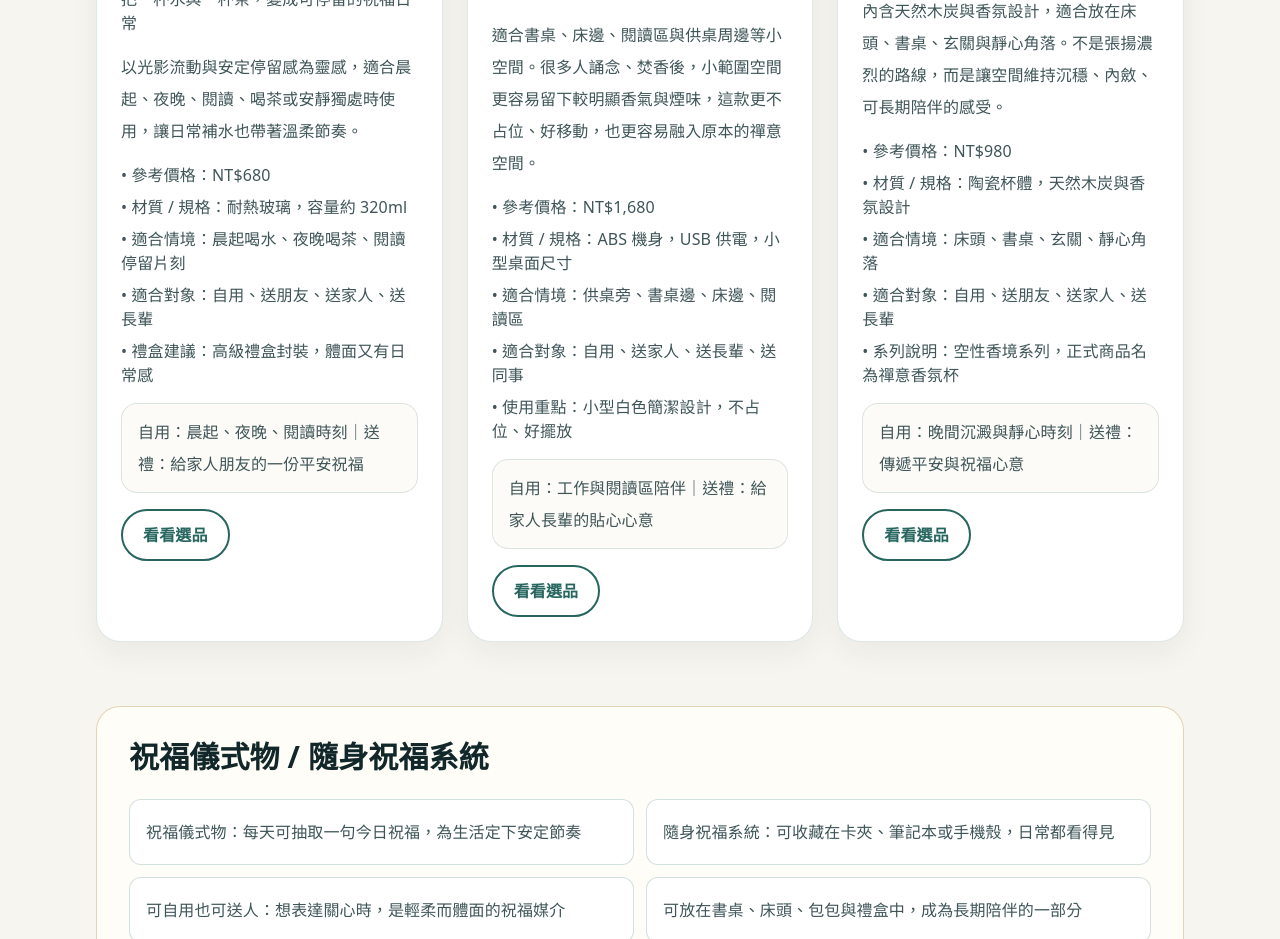
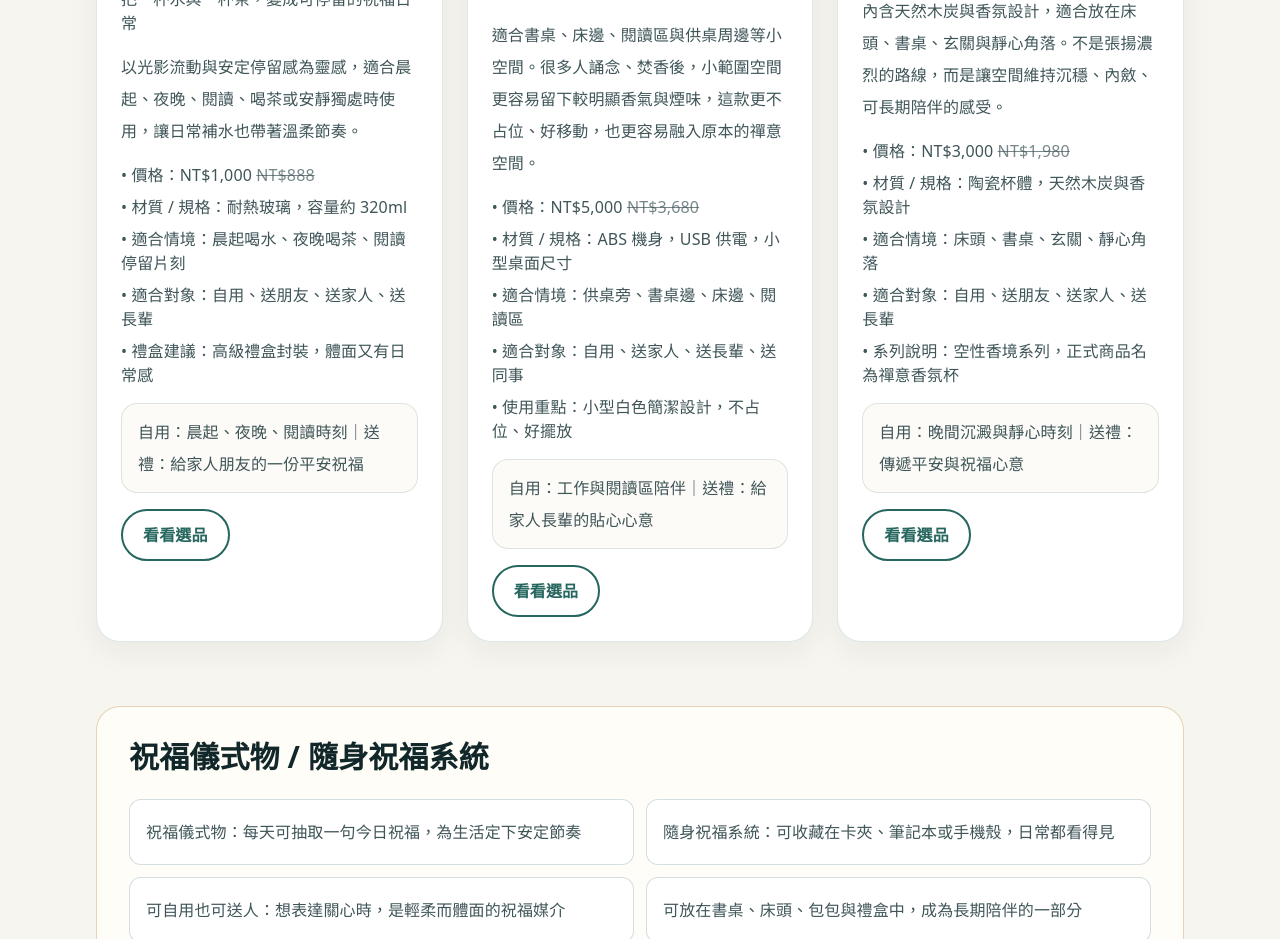
Before and after one commit to Chipwwwwww/weichenxinghai, a Next.js app: page / in a window 1280 px wide. Shown: the part 3180-4119 px from the top of the page. Built offline with nearby package versions, Linux system fonts and the light colour scheme; no server answers.

Commit message:
Update product display and strikethrough prices

```diff
--- a/app/page.tsx
+++ b/app/page.tsx
@@ -176,7 +176,10 @@ export default function HomePage() {
                 <p className="text-base text-brand-slate">{product.subtitle}</p>
                 <p className="text-base leading-8 text-brand-slate">{product.description}</p>
                 <ul className="space-y-2 text-base text-brand-slate">
-                  <li>• {product.price}</li>
+                  <li>
+                    • 價格：{product.price}{" "}
+                    <span className="text-brand-slate/70 line-through">{product.crossedPrice}</span>
+                  </li>
                   <li>• {product.specs}</li>
                   <li>• {product.placement}</li>
                   <li>• {product.audience}</li>
--- a/app/shop/page.tsx
+++ b/app/shop/page.tsx
@@ -49,7 +49,9 @@ export default function ShopPage() {
               <p className="text-base text-brand-slate">{product.subtitle}</p>
               <p className="text-base leading-8 text-brand-slate">{product.description}</p>
               <ul className="space-y-2 rounded-2xl border border-brand-teal/15 bg-[#fcfbf7] px-4 py-3 text-base leading-8 text-brand-slate">
-                <li>{product.price}</li>
+                <li>
+                  價格：{product.price} <span className="text-brand-slate/70 line-through">{product.crossedPrice}</span>
+                </li>
                 <li>{product.specs}</li>
                 <li>{product.placement}</li>
                 <li>{product.audience}</li>
--- a/data/brandContent.ts
+++ b/data/brandContent.ts
@@ -21,7 +21,8 @@ export const products = [
     description:
       "以光影流動與安定停留感為靈感，適合晨起、夜晚、閱讀、喝茶或安靜獨處時使用，讓日常補水也帶著溫柔節奏。",
     image: brandAssets.products.twistGlass,
-    price: "參考價格：NT$680",
+    price: "NT$1,000",
+    crossedPrice: "NT$888",
     specs: "材質 / 規格：耐熱玻璃，容量約 320ml",
     placement: "適合情境：晨起喝水、夜晚喝茶、閱讀停留片刻",
     audience: "適合對象：自用、送朋友、送家人、送長輩",
@@ -42,7 +43,8 @@ export const products = [
     description:
       "適合書桌、床邊、閱讀區與供桌周邊等小空間。很多人誦念、焚香後，小範圍空間更容易留下較明顯香氣與煙味，這款更不占位、好移動，也更容易融入原本的禪意空間。",
     image: brandAssets.products.purifier,
-    price: "參考價格：NT$1,680",
+    price: "NT$5,000",
+    crossedPrice: "NT$3,680",
     specs: "材質 / 規格：ABS 機身，USB 供電，小型桌面尺寸",
     placement: "適合情境：供桌旁、書桌邊、床邊、閱讀區",
     audience: "適合對象：自用、送家人、送長輩、送同事",
@@ -63,7 +65,8 @@ export const products = [
     description:
       "內含天然木炭與香氛設計，適合放在床頭、書桌、玄關與靜心角落。不是張揚濃烈的路線，而是讓空間維持沉穩、內斂、可長期陪伴的感受。",
     image: brandAssets.products.aromaCup,
-    price: "參考價格：NT$980",
+    price: "NT$3,000",
+    crossedPrice: "NT$1,980",
     specs: "材質 / 規格：陶瓷杯體，天然木炭與香氛設計",
     placement: "適合情境：床頭、書桌、玄關、靜心角落",
     audience: "適合對象：自用、送朋友、送家人、送長輩",
```
